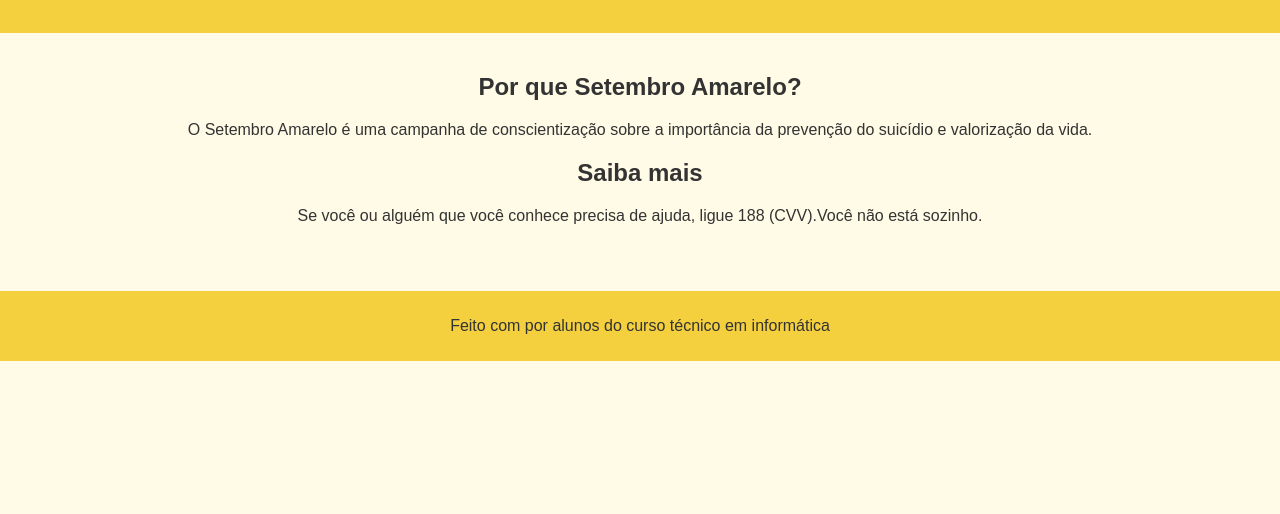
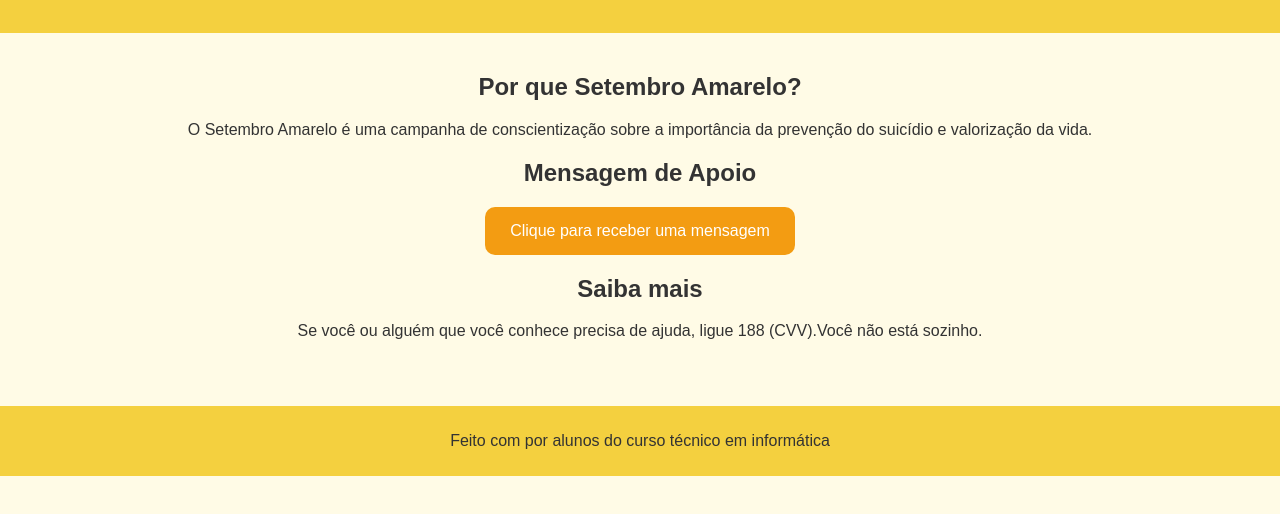
Before and after one commit to raycamaissa-creator/Setembro-Amarelo, a plain HTML site: page index.html in a window 1280 px wide. Shown: the part 102-616 px from the top of the page. Drawn offline with Linux system fonts and the light colour scheme.

Commit message:
Update index.html

```diff
--- a/index.html
+++ b/index.html
@@ -19,16 +19,22 @@
       </p>
     </section>
 
+   <section>
+     <h2>Mensagem de Apoio</h2>
+     <button id="btnMensagem">Clique para receber uma mensagem </button>
+     <p id="mensagem"></p>
+   </section>
+
     <section>
       <h2>Saiba mais</h2>
       <p>Se você ou alguém que você conhece precisa de ajuda, ligue 188 (CVV).Você não está sozinho.</p>
     </section>
-  </main>
+</main>
 
   <footer>
     <p>Feito com por alunos do curso técnico em informática</p>
   </footer>
 
-  <script src="script.js">
+  <script src="script.js"></script>
 </body>
 </html>
```
